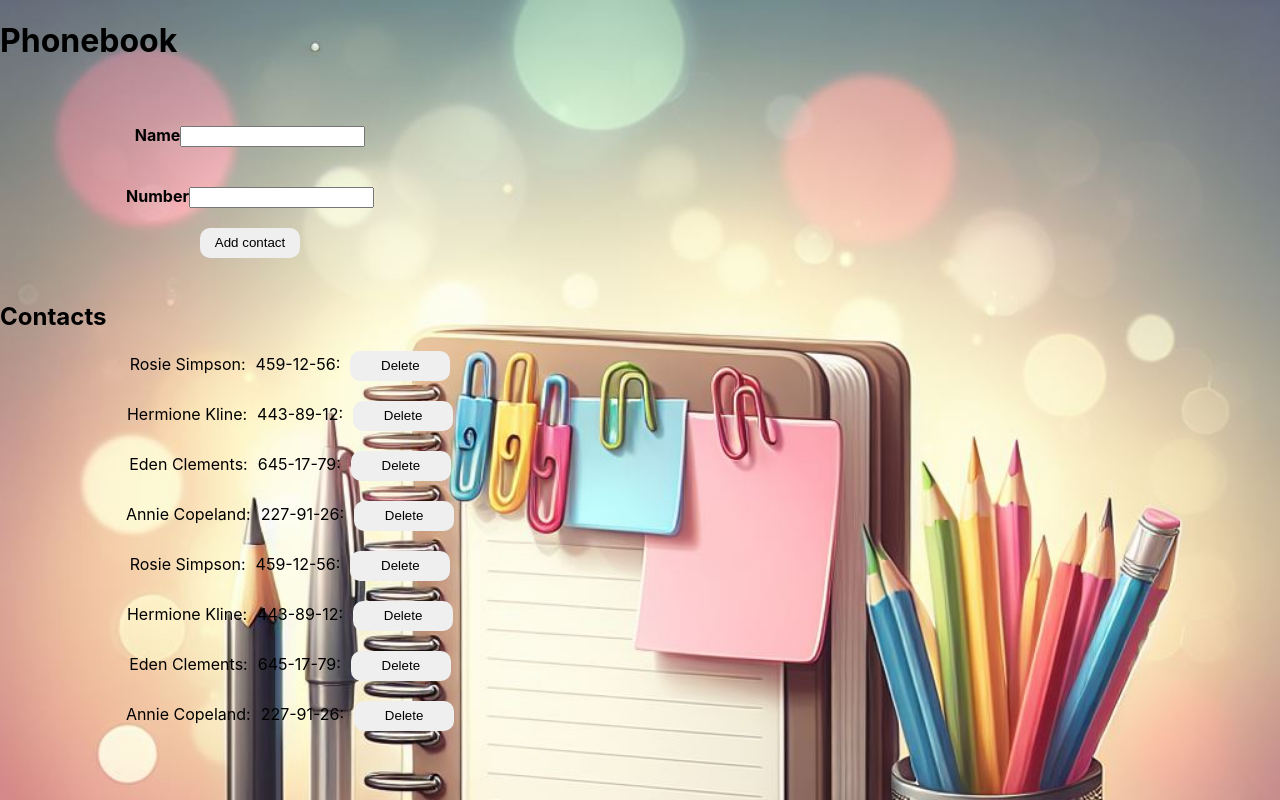
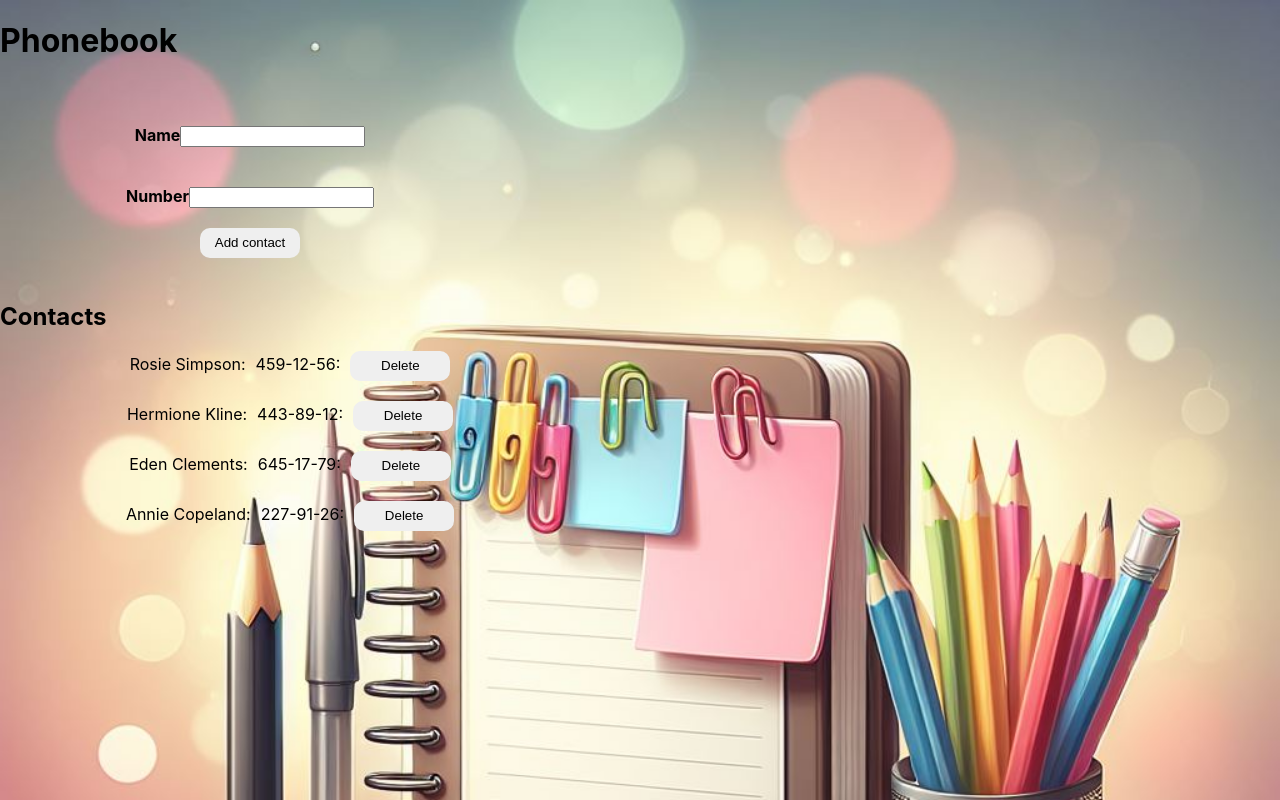
Before and after one commit to AlinaRyabova/goit-react-woolf-hw-04-phonebook, a React (Create React App) app: page / in a window 1280 px wide. Built offline with nearby package versions, Linux system fonts and the light colour scheme.

Commit message:
Update App.jsx

```diff
--- a/src/components/App.jsx
+++ b/src/components/App.jsx
@@ -14,7 +14,8 @@ const initialContacts = [
 const App = () => {
   const [contacts, setContacts] = useState(() => {
     const storedContacts = localStorage.getItem('contacts');
-    return storedContacts ? JSON.parse(storedContacts) : initialContacts;
+    const parsedContacts = storedContacts ? JSON.parse(storedContacts) : [];
+    return [...initialContacts, ...parsedContacts];
   });
 
   useEffect(() => {
@@ -49,15 +50,16 @@ const App = () => {
     );
   }, []);
 
+  useEffect(() => {
+    localStorage.setItem('contacts', JSON.stringify(contacts));
+  }, [contacts]);
+
   return (
     <>
       <h1>Phonebook</h1>
       <ContactForm onSubmit={addContact} />
       <h2>Contacts</h2>
-      <ContactList
-        contacts={[...initialContacts, ...contacts]}
-        onDeleteContact={deleteContact}
-      />
+      <ContactList contacts={contacts} onDeleteContact={deleteContact} />
     </>
   );
 };
```
